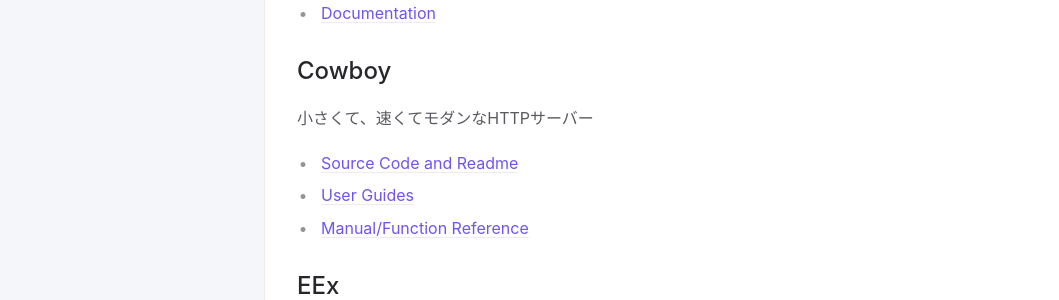
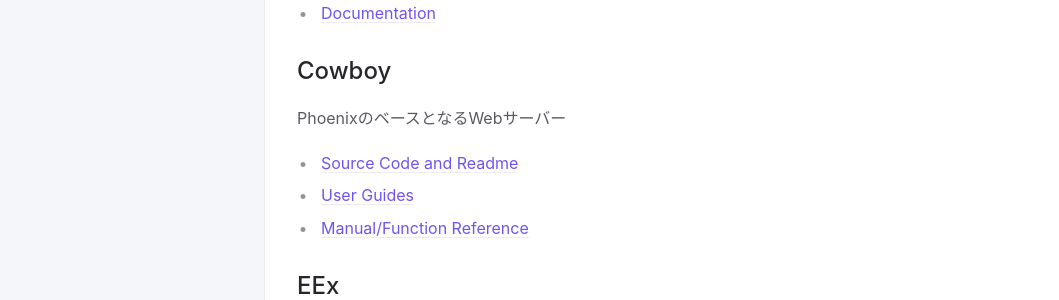
Before and after one commit to fukuoka-ex/phoenix-guide-ja, a Jekyll site: the page built from guides/1.4/introduction/learning.md, in a window 1280 px wide. Shown: the part 1296-1596 px from the top of the page, without its empty margins (107-1166 px from the left). Built offline with Jekyll 4.4.1, drawn with Linux system fonts in a browser that asks for light colours.

Commit message:
review
Thanks koga1020 !!!

```diff
--- a/guides/1.4/introduction/learning.md
+++ b/guides/1.4/introduction/learning.md
@@ -44,12 +44,12 @@ Phoenixで利用する多くのHTMLヘルパー関数群を含むプロジェク
 - [Documentation](https://hexdocs.pm/ex_unit/ExUnit.html)
 
 ## Cowboy
-小さくて、速くてモダンなHTTPサーバー
+PhoenixのベースとなるWebサーバー
 - [Source Code and Readme](https://github.com/ninenines/cowboy)
 - [User Guides](http://ninenines.eu/docs/en/cowboy/1.0/guide/)
 - [Manual/Function Reference](http://ninenines.eu/docs/en/cowboy/1.0/manual/)
 
 ## EEx
 Phoenixがデフォルトで使うテンプレートシステム
-- [Source Code and Readme](https://github.com/crowdhailer/eex_html)
+- [Source Code and Readme](https://github.com/elixir-lang/elixir)
 - [Documentation](https://hexdocs.pm/eex/EEx.html)
```
Also changed, not shown: other parts of guides/1.4/introduction/learning.md (+1 -1 lines).
